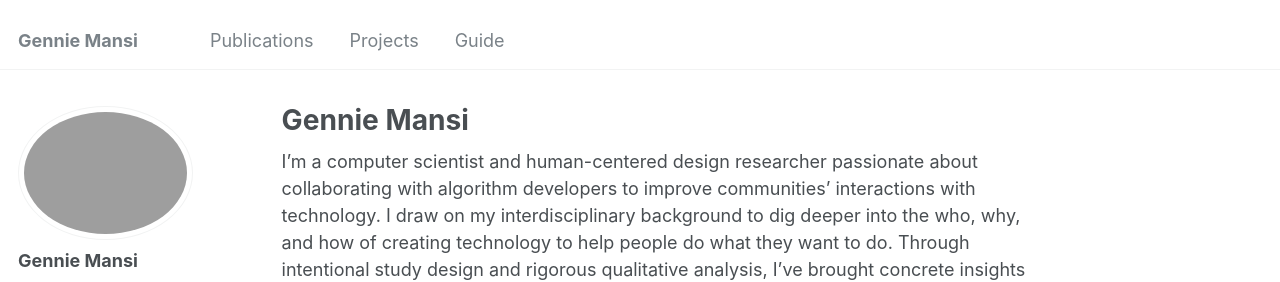
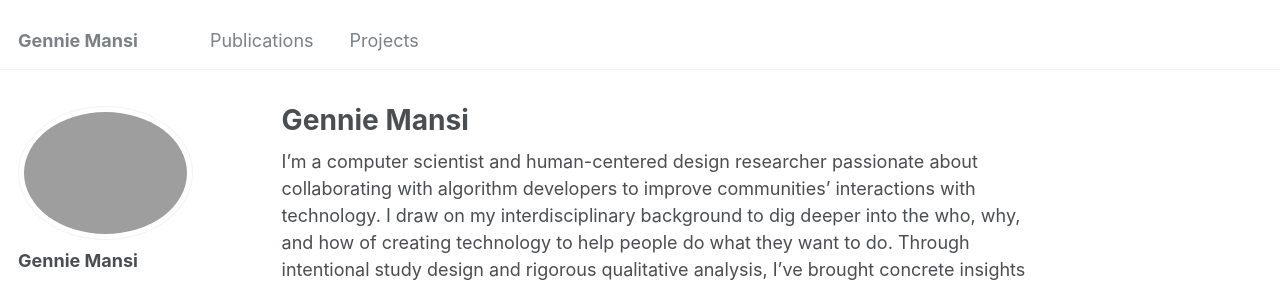
Before and after one commit to GIM494/gim494.github.io, a Jekyll site: the page built from _pages/about.md, in a window 1280 px wide. Shown: the top 282 px of the page. Built offline with Jekyll 4.4.1, drawn with Linux system fonts in a browser that asks for light colours; some web fonts are replaced.

```diff
--- a/_data/navigation.yml
+++ b/_data/navigation.yml
@@ -10,6 +10,3 @@ main:
 
   - title: "Projects"
     url: /projects/
-
-  - title: "Guide"
-    url: /markdown/
```
Also changed, not shown: _pages/projects.md (+1 -0 lines).
